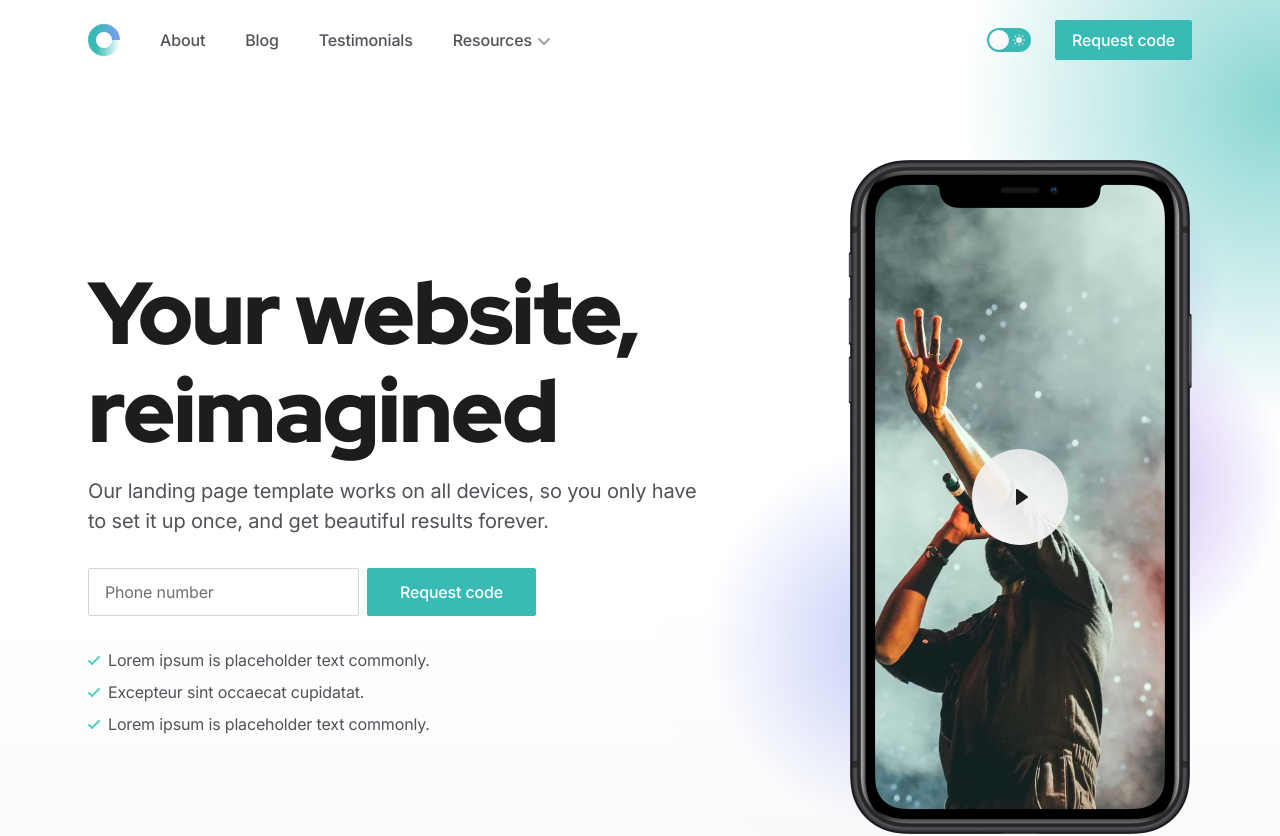
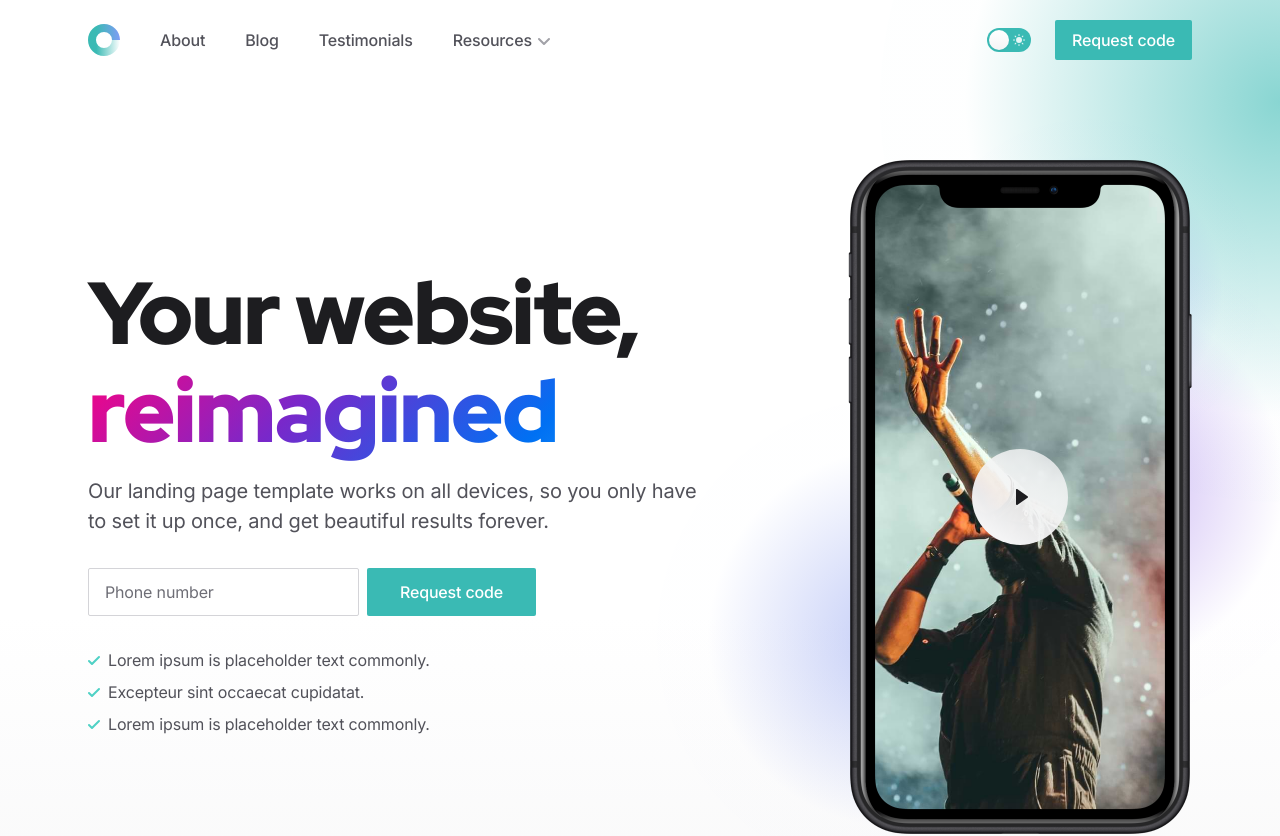
Before and after one commit to ankit-raj78/landingPage, a Next.js app: page / in a window 1280 px wide. Shown: the top 836 px of the page. Built offline with nearby package versions, Linux system fonts and the light colour scheme.

Commit message:
vercel test comit

```diff
--- /dev/null
+++ b/components/aurora-heading-example.tsx
@@ -0,0 +1,54 @@
+import { AuroraText } from "./ui/aurora-text";
+
+export default function AuroraHeadingExample() {
+  return (
+    <div className="flex flex-col items-center justify-center min-h-screen bg-white dark:bg-gray-900 p-8">
+      <div className="space-y-12 text-center">
+
+        {/* Main Hero Heading */}
+        <h1 className="text-4xl font-bold tracking-tighter md:text-5xl lg:text-7xl">
+          Ship <AuroraText>beautiful</AuroraText>
+        </h1>
+
+        {/* Secondary Heading with Custom Colors */}
+        <h2 className="text-3xl font-bold tracking-tighter md:text-4xl lg:text-5xl">
+          <AuroraText colors={["#FF6B6B", "#4ECDC4", "#45B7D1", "#96CEB4"]}>
+            Magic UI Components
+          </AuroraText>
+        </h2>
+
+        {/* Fast Animation Heading */}
+        <h3 className="text-2xl font-bold tracking-tighter md:text-3xl lg:text-4xl">
+          <AuroraText speed={2} colors={["#FF0080", "#00D4FF", "#FFFF00", "#FF8C00"]}>
+            Lightning Fast
+          </AuroraText>
+        </h3>
+
+        {/* Subtle Animation Heading */}
+        <h4 className="text-xl font-bold tracking-tighter md:text-2xl lg:text-3xl">
+          <AuroraText
+            speed={0.5}
+            colors={["#667eea", "#764ba2", "#f093fb", "#f5576c"]}
+            className="font-medium"
+          >
+            Smooth & Elegant
+          </AuroraText>
+        </h4>
+
+        {/* Usage Instructions */}
+        <div className="mt-16 p-6 bg-gray-100 dark:bg-gray-800 rounded-lg max-w-2xl">
+          <h5 className="text-lg font-semibold mb-4 text-gray-900 dark:text-gray-100">
+            How to use Aurora Text:
+          </h5>
+          <div className="text-left space-y-2 text-sm text-gray-700 dark:text-gray-300">
+            <p>• Import: <code className="bg-gray-200 dark:bg-gray-700 px-1 rounded">import &#123; AuroraText &#125; from "./ui/aurora-text"</code></p>
+            <p>• Basic usage: <code className="bg-gray-200 dark:bg-gray-700 px-1 rounded">&lt;AuroraText&gt;Your Text&lt;/AuroraText&gt;</code></p>
+            <p>• Custom colors: <code className="bg-gray-200 dark:bg-gray-700 px-1 rounded">colors=&#123;["#FF0080", "#7928CA"]&#125;</code></p>
+            <p>• Animation speed: <code className="bg-gray-200 dark:bg-gray-700 px-1 rounded">speed=&#123;2&#125;</code> (higher = faster)</p>
+            <p>• Custom styling: <code className="bg-gray-200 dark:bg-gray-700 px-1 rounded">className="font-bold text-2xl"</code></p>
+          </div>
+        </div>
+      </div>
+    </div>
+  );
+}
--- a/components/features-blocks.tsx
+++ b/components/features-blocks.tsx
@@ -1,3 +1,5 @@
+import { AuroraText } from '@/components/ui/aurora-text'
+
 export default function FeaturesBlocks() {
   return (
     <section>
@@ -6,7 +8,9 @@ export default function FeaturesBlocks() {
 
           {/* Section header */}
           <div className="max-w-3xl mx-auto text-center pb-12 md:pb-20">
-            <h2 className="h2 font-red-hat-display">Put clarity at the center of your website</h2>
+            <h2 className="h2 font-red-hat-display">
+              Put <AuroraText colors={["#3ABAB4", "#667EEA", "#F093FB", "#F5576C"]} speed={1.2}>clarity</AuroraText> at the center of your website
+            </h2>
           </div>
 
           {/* Items */}
--- a/components/hero-home.tsx
+++ b/components/hero-home.tsx
@@ -1,5 +1,6 @@
 import VideoThumb from '@/public/images/mockup-image-01.jpg'
 import ModalVideoIphone from '@/components/modal-video-iphone'
+import { AuroraText } from '@/components/ui/aurora-text'
 
 export default function HeroHome() {
   return (
@@ -12,7 +13,9 @@ export default function HeroHome() {
 
             {/* Content */}
             <div className="md:col-span-7 lg:col-span-7 mb-8 md:mb-0 text-center md:text-left">
-              <h1 className="h1 lg:text-6xl mb-4 font-red-hat-display font-black" data-aos="fade-down">Your website, reimagined</h1>
+              <h1 className="h1 lg:text-6xl mb-4 font-red-hat-display font-black" data-aos="fade-down">
+                Your website, <AuroraText colors={["#FF0080", "#7928CA", "#0070F3", "#38bdf8"]}>reimagined</AuroraText>
+              </h1>
               <p className="text-xl text-gray-600 dark:text-gray-400" data-aos="fade-down" data-aos-delay="150">Our landing page template works on all devices, so you only have to set it up once, and get beautiful results forever.</p>
               {/* CTA form */}
               <form className="mt-8" data-aos="fade-down" data-aos-delay="300">
--- /dev/null
+++ b/components/ui/aurora-text.tsx
@@ -0,0 +1,43 @@
+"use client";
+
+import React, { memo } from "react";
+
+interface AuroraTextProps {
+  children: React.ReactNode;
+  className?: string;
+  colors?: string[];
+  speed?: number;
+}
+
+export const AuroraText = memo(
+  ({
+    children,
+    className = "",
+    colors = ["#FF0080", "#7928CA", "#0070F3", "#38bdf8"],
+    speed = 1,
+  }: AuroraTextProps) => {
+    const gradientStyle = {
+      backgroundImage: `linear-gradient(135deg, ${colors.join(", ")}, ${
+        colors[0]
+      })`,
+      WebkitBackgroundClip: "text",
+      WebkitTextFillColor: "transparent",
+      animationDuration: `${10 / speed}s`,
+    };
+
+    return (
+      <span className={`relative inline-block ${className}`}>
+        <span className="sr-only">{children}</span>
+        <span
+          className="relative animate-aurora bg-[length:200%_auto] bg-clip-text text-transparent"
+          style={gradientStyle}
+          aria-hidden="true"
+        >
+          {children}
+        </span>
+      </span>
+    );
+  },
+);
+
+AuroraText.displayName = "AuroraText";
--- /dev/null
+++ b/lib/utils.ts
@@ -0,0 +1,6 @@
+import { clsx, type ClassValue } from "clsx"
+import { twMerge } from "tailwind-merge"
+
+export function cn(...inputs: ClassValue[]) {
+  return twMerge(clsx(inputs))
+}
--- a/package.json
+++ b/package.json
@@ -18,14 +18,17 @@
     "@types/react": "19.0.8",
     "@types/react-dom": "19.0.3",
     "aos": "3.0.0-beta.6",
+    "clsx": "^2.1.1",
     "date-fns": "^4.1.0",
-    "next": "15.1.6",
+    "motion": "^12.19.2",
+    "next": "^15.3.4",
     "next-mdx-remote": "^5.0.0",
     "next-themes": "^0.4.4",
     "react": "19.0.0",
     "react-dom": "19.0.0",
     "rehype-pretty-code": "^0.14.0",
     "swiper": "^8.4.7",
+    "tailwind-merge": "^3.3.1",
     "typescript": "^5.7.3"
   },
   "devDependencies": {
--- a/tailwind.config.js
+++ b/tailwind.config.js
@@ -117,11 +117,17 @@ module.exports = {
       },
       animation: {
         float: 'float 5s ease-in-out infinite',
+        aurora: 'aurora 10s linear infinite',
       },
       keyframes: {
         float: {
           '0%, 100%': { transform: 'translateY(0)' },
           '50%': { transform: 'translateY(-10%)' },
+        },
+        aurora: {
+          '0%': { backgroundPosition: '0% 0%' },
+          '50%': { backgroundPosition: '100% 100%' },
+          '100%': { backgroundPosition: '0% 0%' },
         },
       },
       zIndex: {
```
Also changed, not shown: 1 other file (tests, documents, lock files or other folders).
